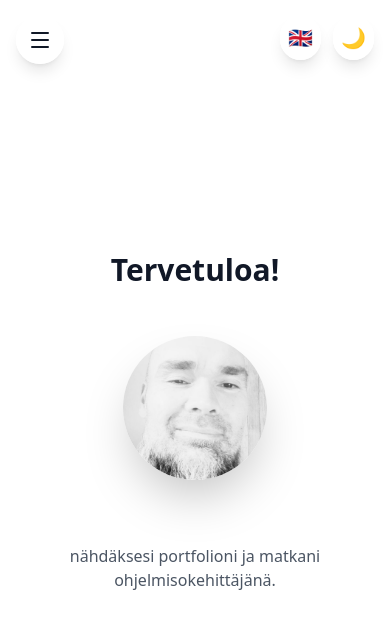
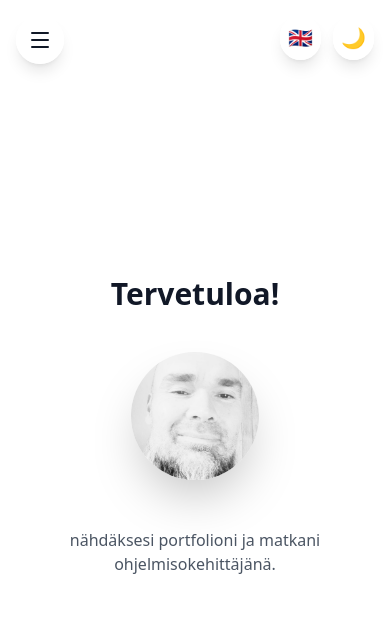
Before and after one commit to Moontags/portfolio, a Next.js app: page / in a window 390 px wide. Shown: the top 628 px of the page. Built offline with nearby package versions, Linux system fonts and the light colour scheme.

Commit message:
Margin fixing for mobile

```diff
--- a/app/page.tsx
+++ b/app/page.tsx
@@ -312,11 +312,15 @@ function Portfolio() {
         {/* Hero Section */}
                   <motion.section
             id="hero"
-          className="min-h-screen flex flex-col justify-center items-center px-4 pt-20 -mt-10"
+            className="
+              min-h-screen flex flex-col justify-center items-center px-4
+              pt-10 sm:pt-16 md:pt-20
+              -mt-4 sm:-mt-6 md:-mt-10
+            "
             initial={{ opacity: 0, y: 20 }}
             whileInView={{ opacity: 1, y: 0 }}
             viewport={{ once: true, amount: 0.3 }}
-          transition={{ duration: 0.6, ease: "easeOut" }}
+            transition={{ duration: 0.6, ease: 'easeOut' }}
           >
             <motion.h1
               initial={{ scale: 0, opacity: 0 }}
@@ -332,21 +336,25 @@ function Portfolio() {
               initial={{ scale: 0, opacity: 0, rotate: 0 }}
               whileInView={{ scale: 1, opacity: 1, rotate: 720 }}
               viewport={{ once: true }}
-            transition={{ repeatType: "reverse", duration: 1, ease: "linear" }}
+              transition={{ repeatType: 'reverse', duration: 1, ease: 'linear' }}
             >
               <Image
                 src="/jari.jpg"
                 alt="Profile"
                 width={400}
                 height={400}
-              className="w-36 h-36 sm:w-48 sm:h-48 md:w-60 md:h-60 lg:w-72 lg:h-72 rounded-full mt-12 shadow-2xl object-cover"
+                className="
+                  w-32 h-32 sm:w-44 sm:h-44 md:w-60 md:h-60 lg:w-72 lg:h-72
+                  rounded-full mt-10 sm:mt-12 shadow-2xl object-cover
+                "
               />
             </motion.div>
 
-          <p className="text-base sm:text-lg md:text-xl text-gray-600 dark:text-gray-400 mt-16 mx-4 max-w-2xl">
+            <p className="text-base sm:text-lg md:text-xl text-gray-600 dark:text-gray-400 mt-12 sm:mt-16 mx-4 max-w-2xl text-center">
               {t.portfolioText}
             </p>
           </motion.section>
+
 
         {/* About Section */}
         <motion.section
```
Lines whose indentation alone changed are shown as unchanged.
